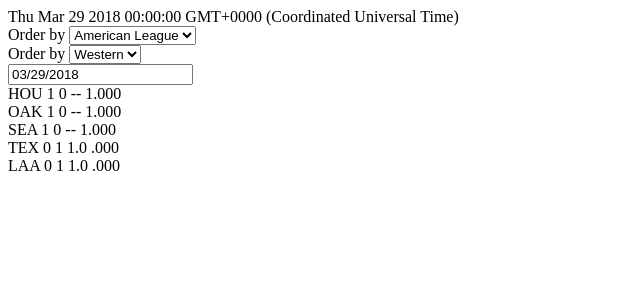
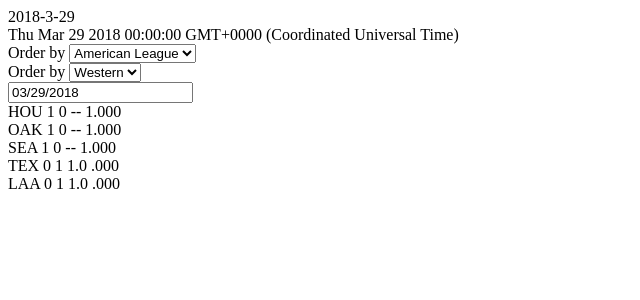
Before and after one commit to slarribeau/react-app-marty, a React (Create React App) app: page / in a window 1280 px wide. Shown: the top 300 px of the page, without its empty margins (0-640 px from the left). Built offline with nearby package versions, Linux system fonts and the light colour scheme.

Commit message:
Make dates pretty

```diff
--- a/src/components/App.js
+++ b/src/components/App.js
@@ -4,7 +4,6 @@
 import DivisionSelect from './DivisionSelect';
 import DatePicker from "react-datepicker";
 import "react-datepicker/dist/react-datepicker.css";
-
 
 class App extends React.Component {
     constructor(props) {
@@ -29,9 +28,20 @@
     setLeague = (league) =>     {this.setState({league:league})};
     setDivision = (division) => {this.setState({division:division})};
     handleChange = (date) =>    {this.setState({startDate:date})};
+
+    dateObject2String(date) {
+        let dateString = date.getFullYear() + "-";
+        dateString += date.getMonth()+1 + "-";
+        dateString += date.getDate();
+        console.log(dateString)
+        return dateString;
+      }
+
     render() {
         return (
             <div>
+                {this.dateObject2String(this.state.startDate)}
+                <br/>
                 {this.state.startDate.toString()}
                 <LeagueSelect onLeagueSelect={this.setLeague}/>
                 <DivisionSelect onDivisionSelect={this.setDivision}/>
```
